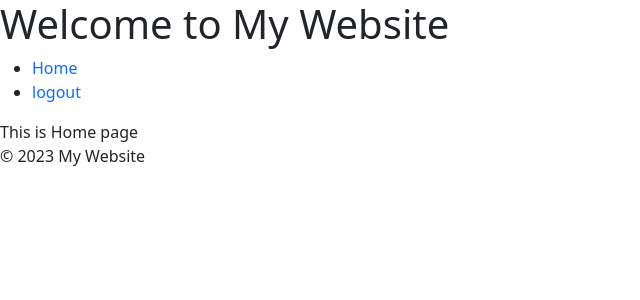
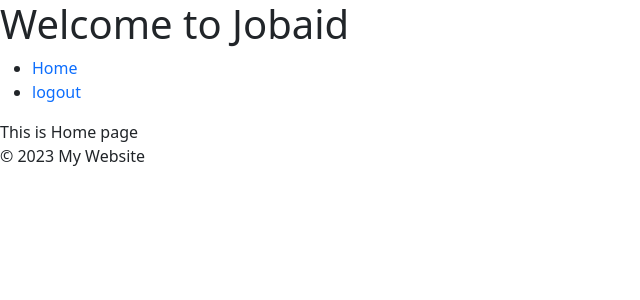
Before and after one commit to Poojitha368/jobaid, a Flask app: page / in a window 1280 px wide. Shown: the top 300 px of the page, without its empty margins (0-640 px from the left). Run offline with Flask 3, Linux system fonts and the light colour scheme; the visitor is signed in with stand-in values (Sample User, id 1).

Commit message:
fixed changes

```diff
--- a/website/templates/base.html
+++ b/website/templates/base.html
@@ -12,7 +12,7 @@
 </head>
 <body>
     <header>
-        <h1>Welcome to My Website</h1>
+        <h1>Welcome to Jobaid</h1>
         <nav>
             <ul>
                 {% if user.is_authenticated %}
```
Also changed, not shown: 1 other file.
